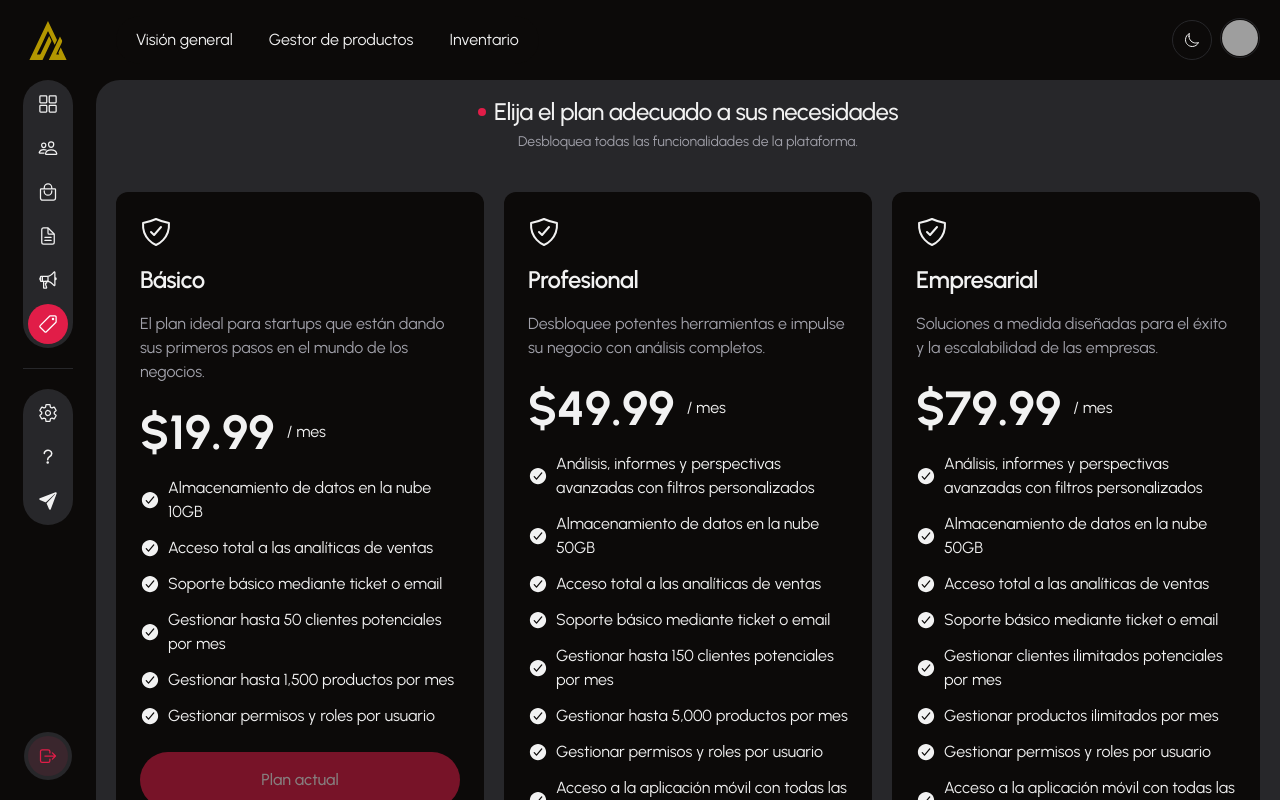
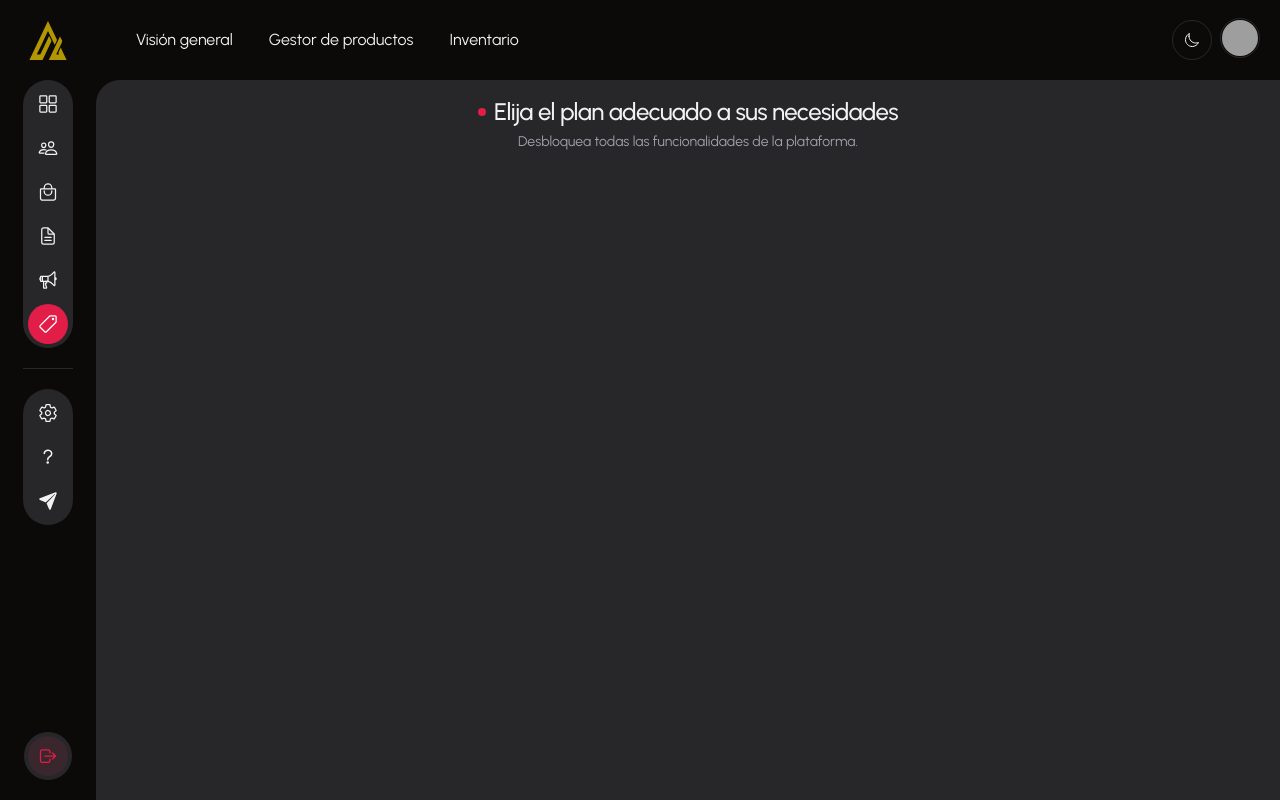
Before and after one commit to alexdev2095/fullstack-scaffold, a Next.js app in the folder apps/adminmkt-free/: page /pricing in a window 1280 px wide. Built offline with nearby package versions, Linux system fonts and the light colour scheme; grey boxes are pictures that could not be loaded.

Commit message:
clean code: pricing

```diff
--- a/apps/adminmkt-free/src/app/(dashboard)/pricing/page.tsx
+++ b/apps/adminmkt-free/src/app/(dashboard)/pricing/page.tsx
@@ -1,5 +1,5 @@
-import {PricingCard} from "@/components/ui-custom/cards/pricing-card";
-import {Title} from "@/components/ui-custom/title";
+import { PricingCard } from "@/components/ui-custom/cards/pricing-card";
+import { Title } from "@/components/ui-custom/title";
 
 export default function PricingPage() {
   return (
@@ -12,56 +12,6 @@ export default function PricingPage() {
           </p>
         </div>
       </div>
-      <div className="grid grid-cols-1 md:grid-cols-2 xl:grid-cols-3 gap-5">
-        <PricingCard
-          title="Básico"
-          description="El plan ideal para startups que están dando sus primeros pasos en el
-          mundo de los negocios."
-          price={19.99}
-          features={[
-            "Almacenamiento de datos en la nube 10GB",
-            "Acceso total a las analíticas de ventas",
-            "Soporte básico mediante ticket o email",
-            "Gestionar hasta 50 clientes potenciales por mes",
-            "Gestionar hasta 1,500 productos por mes",
-            "Gestionar permisos y roles por usuario"
-          ]}
-          textButton="Plan actual"
-          disabledButton={true}
-        />
-        <PricingCard
-          title="Profesional"
-          description="Desbloquee potentes herramientas e impulse su negocio con análisis completos."
-          price={49.99}
-          features={[
-            "Análisis, informes y perspectivas avanzadas con filtros personalizados",
-            "Almacenamiento de datos en la nube 50GB",
-            "Acceso total a las analíticas de ventas",
-            "Soporte básico mediante ticket o email",
-            "Gestionar hasta 150 clientes potenciales por mes",
-            "Gestionar hasta 5,000 productos por mes",
-            "Gestionar permisos y roles por usuario",
-            "Acceso a la aplicación móvil con todas las funciones",
-            "Opciones avanzadas de almacenamiento y copia de seguridad de datos"
-          ]}
-        />
-        <PricingCard
-          title="Empresarial"
-          description="Soluciones a medida diseñadas para el éxito y la escalabilidad de las empresas."
-          price={79.99}
-          features={[
-            "Análisis, informes y perspectivas avanzadas con filtros personalizados",
-            "Almacenamiento de datos en la nube 50GB",
-            "Acceso total a las analíticas de ventas",
-            "Soporte básico mediante ticket o email",
-            "Gestionar clientes ilimitados potenciales por mes",
-            "Gestionar productos ilimitados por mes",
-            "Gestionar permisos y roles por usuario",
-            "Acceso a la aplicación móvil con todas las funciones",
-            "Opciones avanzadas de almacenamiento y copia de seguridad de datos"
-          ]}
-        />
-      </div>
     </div>
   );
 }
```
